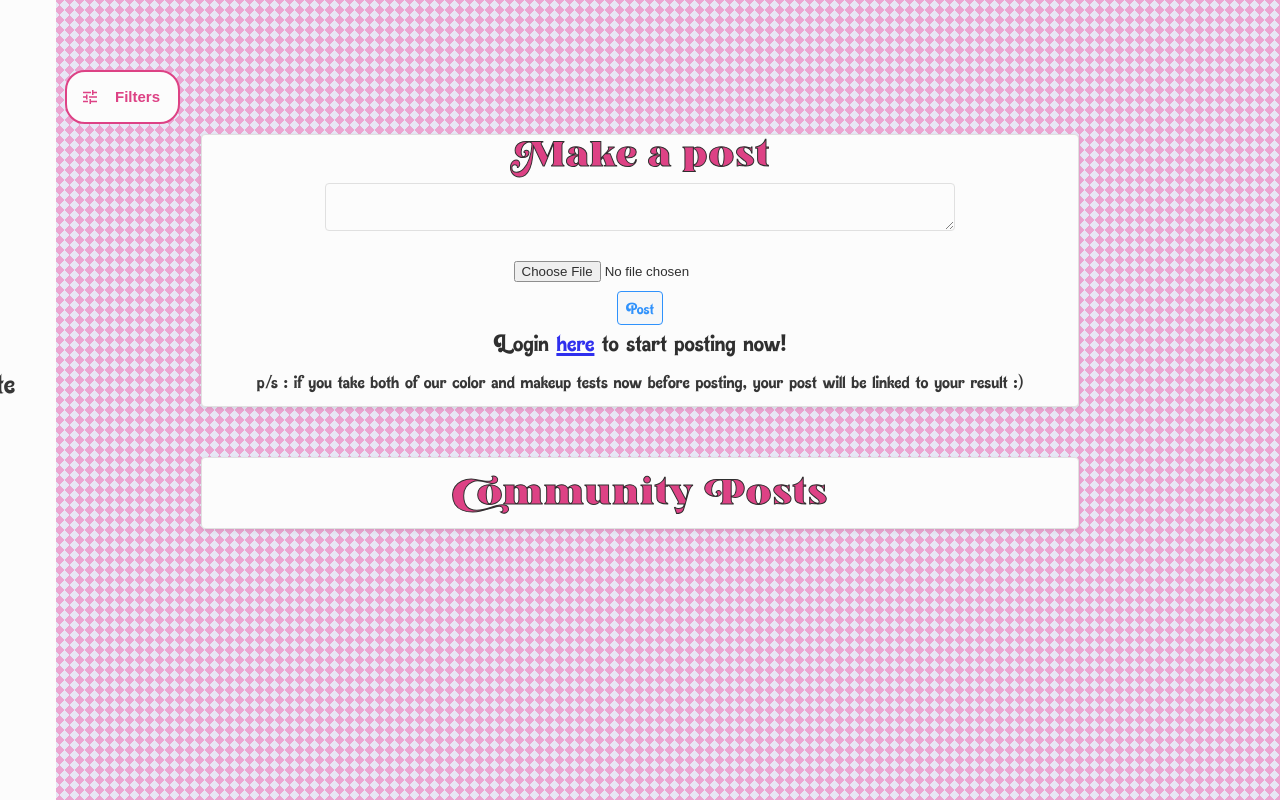
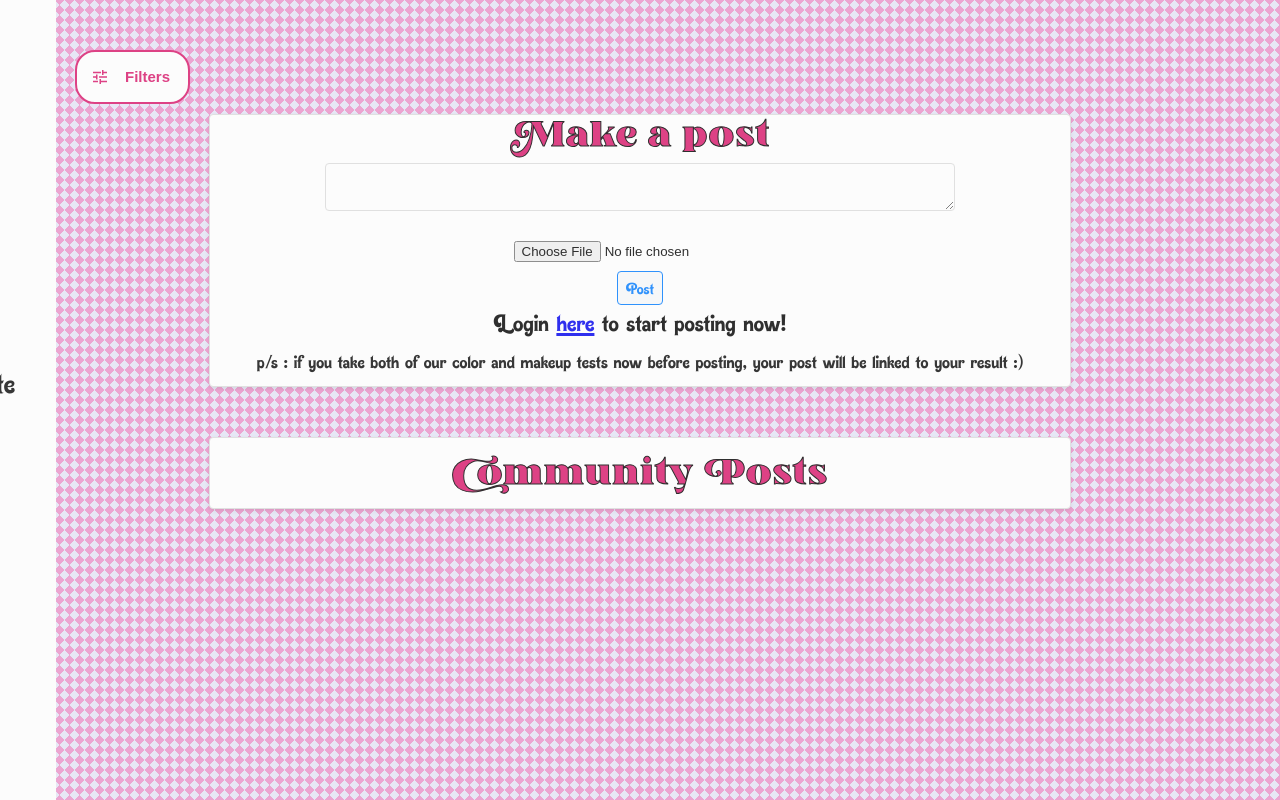
Before and after one commit to afiqahaunie/ColorMakeupAnalysis, a Flask app: page /community in a window 1280 px wide. Shown: the part 110-910 px from the top of the page. Run offline with Flask 3, Linux system fonts and the light colour scheme; data that the repository does not hold is empty.

Commit message:
adjust css

```diff
--- a/website/static/community_page.css
+++ b/website/static/community_page.css
@@ -47,6 +47,8 @@ body {
     margin: 20px auto;
     max-width: 1200px;
     padding: 0 15px;
+    width: calc(100% - 100px);
+    margin: 0 auto;
 }
 
 .flex-container {
@@ -79,12 +81,10 @@ h3{
 .community-container {
     display: flex;
     flex-direction: column;
-    flex-grow: 1; /* Allow this container to grow */
+    flex-grow: 1;
     background-color: #fff;
     margin: 20px auto;
     padding: 15px;
-    justify-content: center;
-    align-items: center;
     border: 1px solid #ddd;
     border-radius: 4px;
     box-shadow: 0 2px 4px rgba(0, 0, 0, 0.1);
--- a/website/templates/home.html
+++ b/website/templates/home.html
@@ -1,5 +1,5 @@
 {% extends "base.html" %}
-{% block title %}Home{% endblock %}
+{% block title %}Color and Makeup Analysis{% endblock %}
 {% block content %}
 
         <h1>Discover Your True Palette:<br>Where Beauty Unfolds</h1>
```
